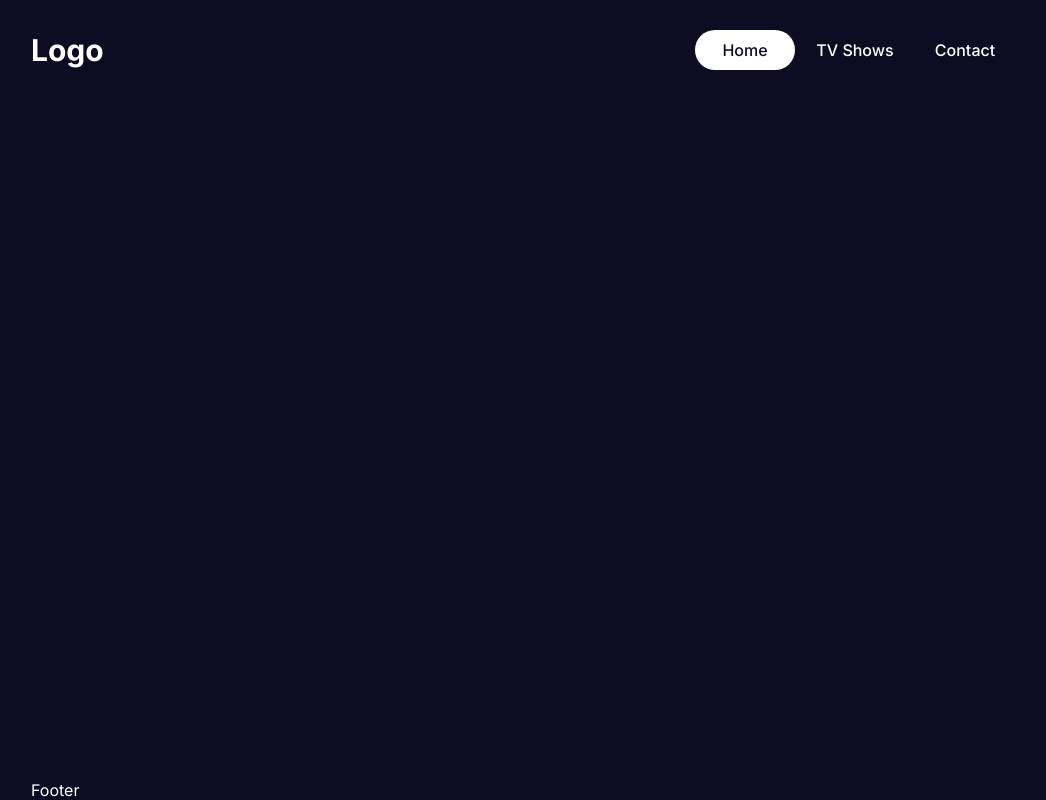
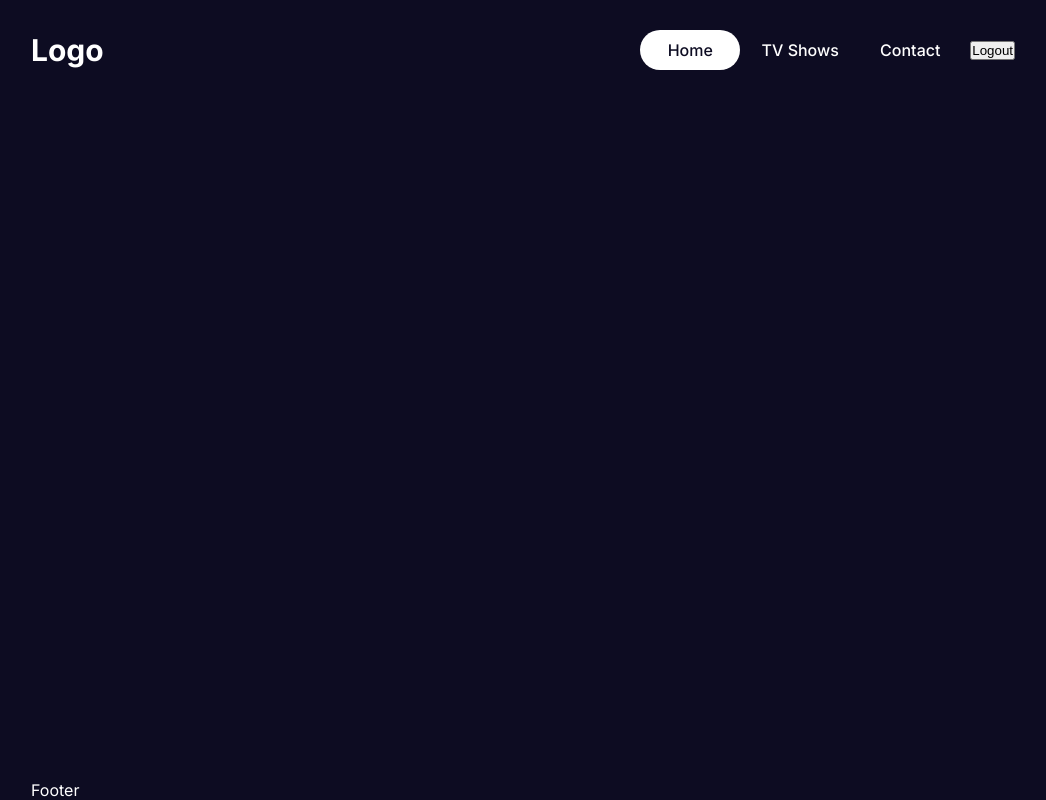
Before and after one commit to vmaineng/movie-night, a Next.js app in the folder front/: page / in a window 1280 px wide. Shown: the whole page, without its empty margins (117-1163 px from the left). Built offline with nearby package versions, Linux system fonts and the light colour scheme.

Commit message:
added in conditional to see if user is logged in

```diff
--- a/front/src/app/components/navbar/Links.jsx
+++ b/front/src/app/components/navbar/Links.jsx
@@ -2,7 +2,7 @@
 import { useState } from "react";
 import NavLink from "./NavLink";
 import Link from "next/link";
- import styles from "./links.module.css";
+import styles from "./links.module.css";
 
 const links = [
   {
@@ -17,17 +17,29 @@ const links = [
     title: "Contact",
     path: "/contact",
   },
-
 ];
 
 const Links = () => {
   const [open, setOpen] = useState(false);
 
+  const isUser = true;
+  const session = true;
+
   return (
+    //if a user already, can watch else need to login
     <div className={styles.links}>
       {links.map((link) => (
-          <NavLink link={link} key={link.title} />
-        ))}
+        <NavLink link={link} key={link.title} />
+      ))}
+
+      {session ? (
+        <>
+          {isUser}
+          <button>Logout</button>
+        </>
+      ) : (
+        <NavLink link={{ title: "Login", path: "/login" }} />
+      )}
     </div>
   );
 };
```
